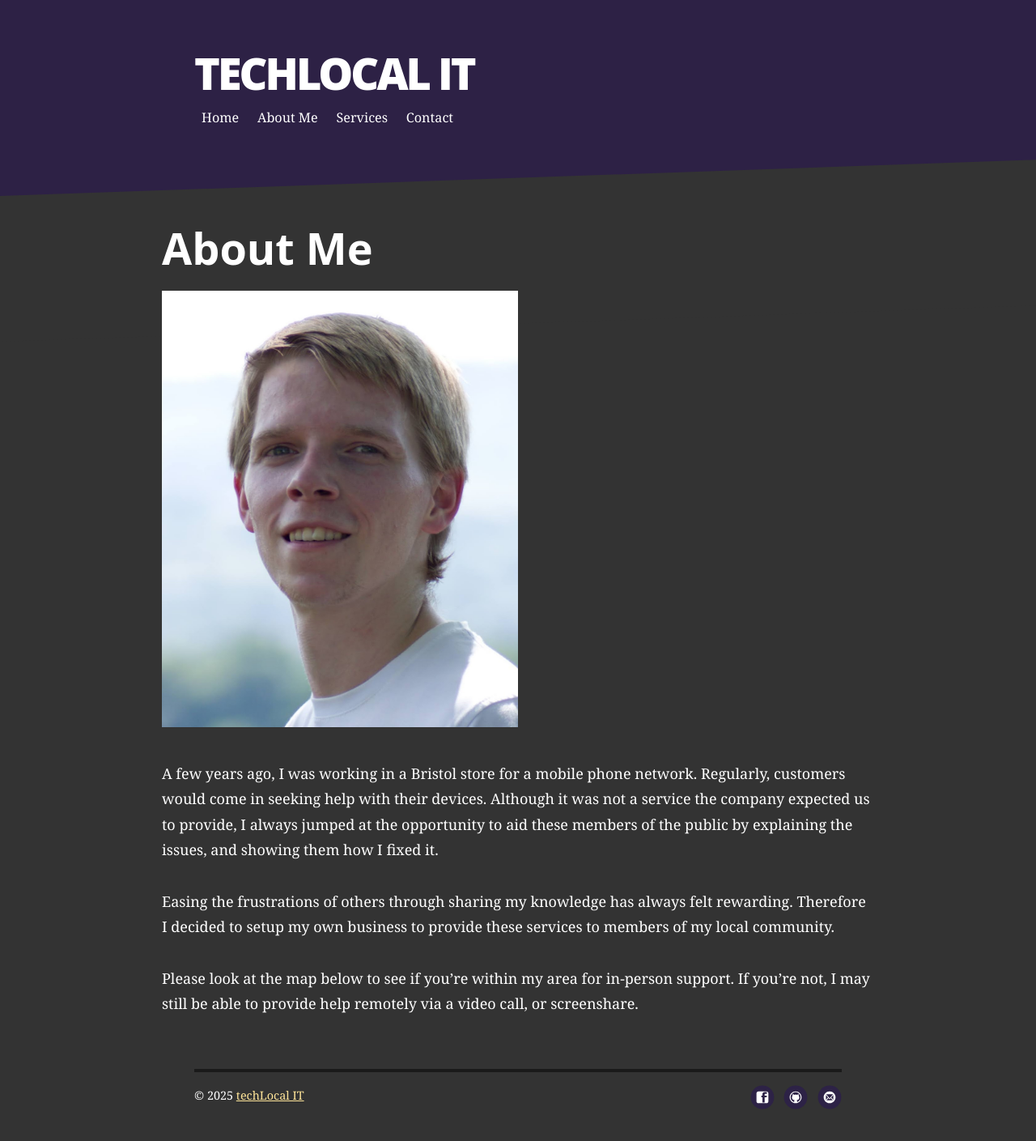
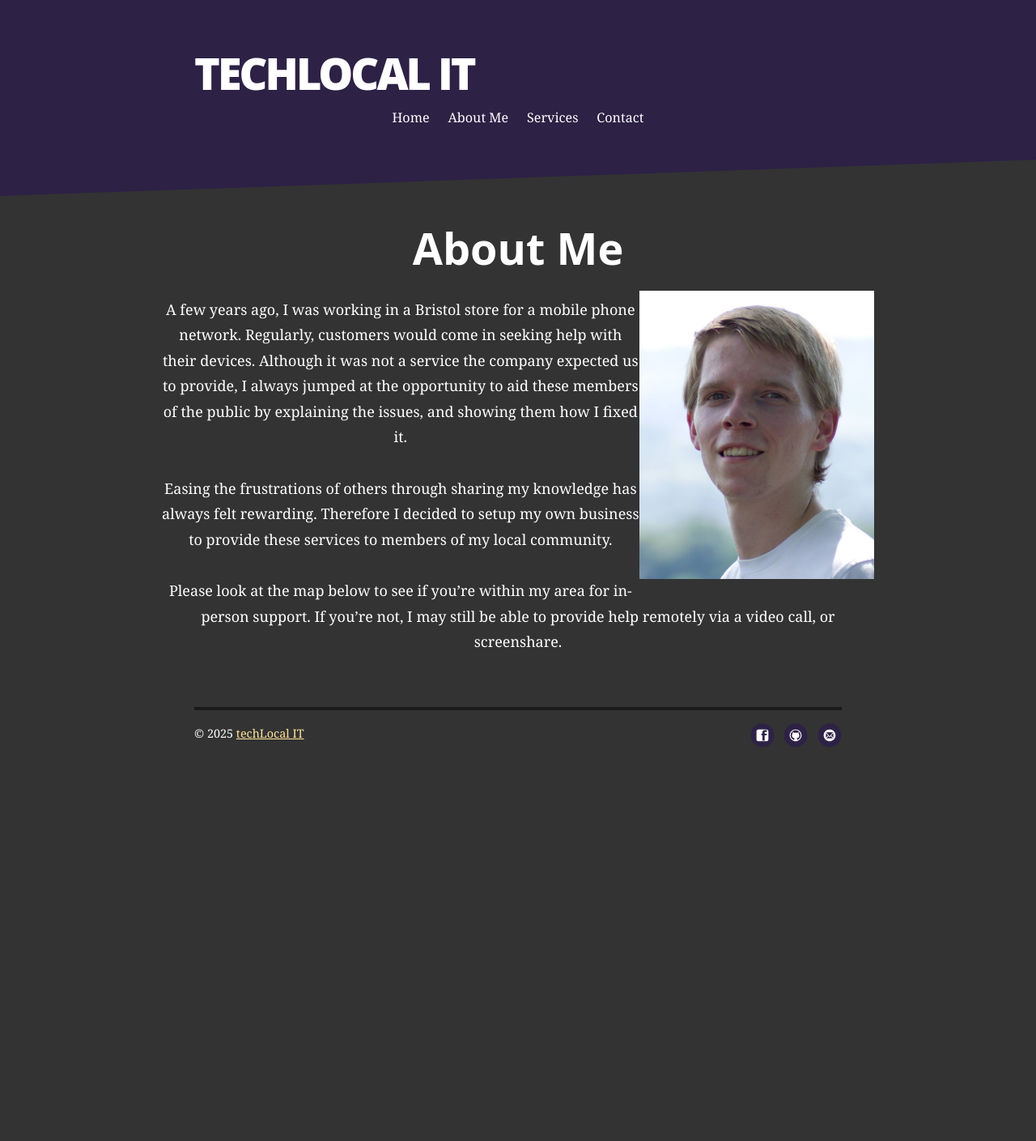
Before and after one commit to sean-work/tl-web, a Jekyll site: the page built from about.md, in a window 1280 px wide. Shown: the whole page at 81% size. Built offline with Jekyll 4.4.1, drawn with Linux system fonts in a browser that asks for light colours; after the commit the page ends 962 px from its top, so only the background shows below that.

Commit message:
in-line image code

```diff
--- a/_sass/breakpoints/_800up.scss
+++ b/_sass/breakpoints/_800up.scss
@@ -33,6 +33,24 @@ body {
 	padding: 0;
 }
 
+// Media Styling
+img,
+video,
+audio,
+iframe,
+object {
+	max-width: 70%;
+}
+
+.left-image {
+	max-width: 33%;
+	float: left;
+}
+
+.left-image {
+	max-width: 33%;
+	float: right;
+}
 
 /***************
 HOMEPAGE STYLING
--- a/_sass/breakpoints/_mobileup.scss
+++ b/_sass/breakpoints/_mobileup.scss
@@ -20,6 +20,7 @@ body {
 	background-color: $techbg;
 	overflow-x: hidden;
 	margin: 0;
+	text-align: center;
 
 	p,
 	ul {
@@ -44,7 +45,7 @@ video,
 audio,
 iframe,
 object {
-	max-width: 50%;
+	max-width: 90%;
 }
 
 // Layout
--- a/about.md
+++ b/about.md
@@ -5,7 +5,7 @@ permalink: /about/
 ---
 # About Me
 
-![Image 1](/images/headshot.jpg)
+<img src="/images/headshot.jpg" class="left-image" alt="Photo of Sean Horsfield, who trades under the name techLocal IT">
 
 A few years ago, I was working in a Bristol store for a mobile phone network. Regularly, customers would come in seeking help with their devices. Although it was not a service the company expected us to provide, I always jumped at the opportunity to aid these members of the public by explaining the issues, and showing them how I fixed it.
 
```
Also changed, not shown: index.md (+1 -1 lines).
